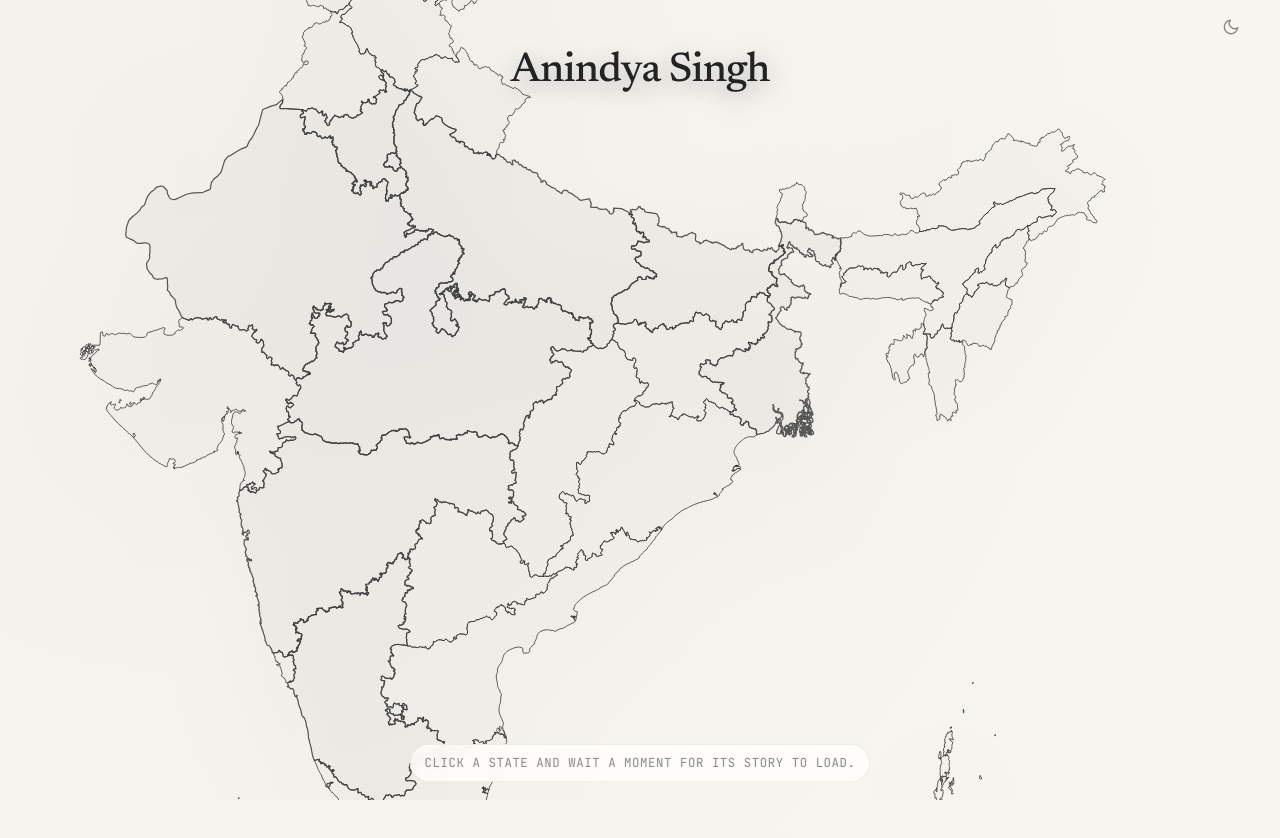
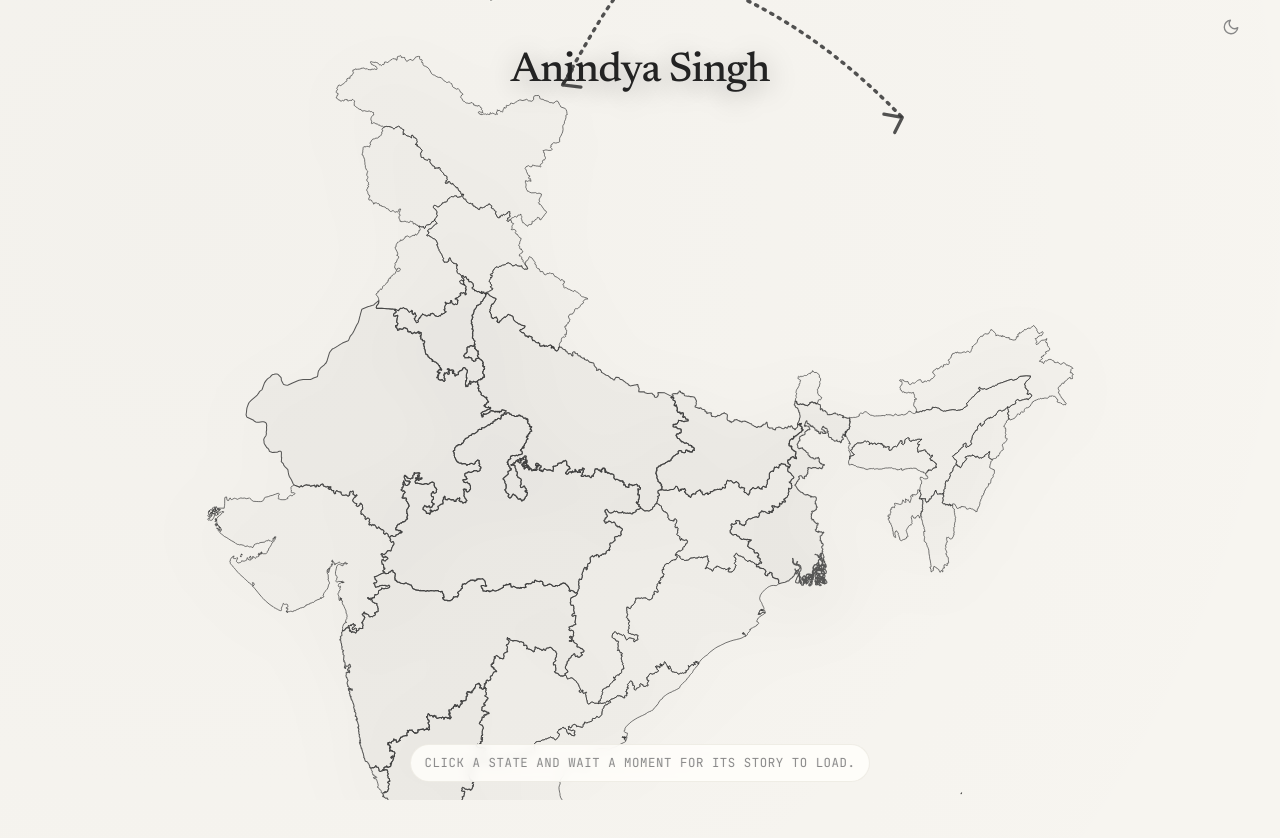
Before and after one commit to Anindyakafka/internetplace, a SvelteKit app: page / in a window 1280 px wide. Shown: the top 838 px of the page. Built offline with nearby package versions, Linux system fonts and the light colour scheme.

Commit message:
shohorer kobitar chhobi shobi tomaye dilam aaj

```diff
--- a/src/routes/+page.svelte
+++ b/src/routes/+page.svelte
@@ -102,6 +102,7 @@
 	let mapScale = $state(2.2);
 	let mapShiftX = $state(0);
 	let mapShiftY = $state(0);
+	let mapStageEl: HTMLElement | null = $state(null);
 
 	let regions = $derived.by<Region[]>(() => {
 		const ids = new Set<string>();
@@ -221,17 +222,24 @@
 	$effect(() => {
 		const onScroll = () => {
 			const doc = document.documentElement;
-			const maxScroll = Math.max(1, doc.scrollHeight - window.innerHeight);
-			const progress = Math.max(0, Math.min(1, window.scrollY / maxScroll));
+			const stageTop = mapStageEl?.offsetTop ?? 0;
+			const stageHeight = mapStageEl?.offsetHeight ?? window.innerHeight * 3.4;
 
-			// Keep the map large while ensuring a near-full frame by the scroll end.
-			const startScale = 1.78;
-			const endScale = 1.06;
+			const stageSpan = Math.max(1, stageHeight - window.innerHeight);
+			const totalSpan = Math.max(1, doc.scrollHeight - window.innerHeight);
+			const remainingPageSpan = Math.max(1, totalSpan - stageTop);
+			const effectiveSpan = Math.min(stageSpan, remainingPageSpan);
+
+			const withinStage = window.scrollY - stageTop;
+			const progress = Math.max(0, Math.min(1, withinStage / effectiveSpan));
+
+			// Keep the prior zoomed-in feel while allowing enough scroll to finish.
+			const startScale = 1.72;
+			const endScale = 0.98;
 			mapScale = startScale + (endScale - startScale) * progress;
 
-			// Drift remains subtle and recenters at the end so the full map is visible.
-			mapShiftX = -5 + progress * 5;
-			mapShiftY = 3.5 + progress * -3.5;
+			mapShiftX = -6 + progress * 6;
+			mapShiftY = 4 + progress * -6;
 		};
 
 		onScroll();
@@ -303,7 +311,7 @@
 	/>
 </svelte:head>
 
-<section class="map-stage">
+<section class="map-stage" bind:this={mapStageEl}>
 	<div class="map-sticky">
 		<h1 class="landing-name">Anindya Singh</h1>
 
@@ -324,6 +332,16 @@
 					interactiveAll: true
 				}}
 			></div>
+
+			<svg class="map-annotations" viewBox="0 0 1000 1000" aria-hidden="true">
+				<path d="M 495 110 C 620 145, 690 205, 742 258" class="arrow-stroke" />
+				<path d="M 742 258 L 725 255 M 742 258 L 735 272" class="arrow-head" />
+				<text x="612" y="122" class="arrow-label" transform="rotate(9 612 122)">I am from</text>
+
+				<path d="M 500 118 C 470 150, 450 190, 428 228" class="arrow-stroke" />
+				<path d="M 428 228 L 437 214 M 428 228 L 445 230" class="arrow-head" />
+				<text x="362" y="150" class="arrow-label" transform="rotate(-18 362 150)">I live in</text>
+			</svg>
 		</div>
 
 		{#if activeRegionName && activeMetric}
@@ -373,7 +391,7 @@
 
 <style>
 	.map-stage {
-		height: 295vh;
+		height: 340vh;
 		background:
 			radial-gradient(circle at 15% 10%, color-mix(in srgb, var(--color-accent-soft) 36%, transparent), transparent 45%),
 			radial-gradient(circle at 88% 84%, color-mix(in srgb, var(--color-accent-soft) 28%, transparent), transparent 34%),
@@ -415,11 +433,50 @@
 	}
 
 	.india-map {
-		width: min(69rem, 95vw, 90vh);
+		width: min(69rem, 95vw);
 		transform: translate(var(--map-shift-x), var(--map-shift-y)) scale(var(--map-scale));
 		transform-origin: 52% 56%;
 		transition: transform 140ms linear;
 		filter: drop-shadow(0 16px 36px rgba(0, 0, 0, 0.28));
+	}
+
+	.map-annotations {
+		position: absolute;
+		width: min(69rem, 95vw);
+		aspect-ratio: 1 / 1;
+		transform: translate(var(--map-shift-x), var(--map-shift-y)) scale(var(--map-scale));
+		transform-origin: 52% 56%;
+		pointer-events: none;
+		z-index: 7;
+	}
+
+	.arrow-stroke {
+		fill: none;
+		stroke: color-mix(in srgb, var(--color-accent) 72%, var(--color-text) 28%);
+		stroke-width: 3.2;
+		stroke-linecap: round;
+		stroke-linejoin: round;
+		stroke-dasharray: 2 6;
+		opacity: 0.86;
+	}
+
+	.arrow-head {
+		fill: none;
+		stroke: color-mix(in srgb, var(--color-accent) 72%, var(--color-text) 28%);
+		stroke-width: 3;
+		stroke-linecap: round;
+		opacity: 0.86;
+	}
+
+	.arrow-label {
+		font-family: var(--font-serif);
+		font-size: 33px;
+		font-style: italic;
+		letter-spacing: 0.01em;
+		fill: color-mix(in srgb, var(--color-text) 82%, var(--color-accent) 18%);
+		paint-order: stroke;
+		stroke: color-mix(in srgb, var(--color-bg) 82%, transparent);
+		stroke-width: 3;
 	}
 
 	.hover-hud {
@@ -609,13 +666,21 @@
 
 	@media (max-width: 900px) {
 		.map-stage {
-			height: 270vh;
+			height: 305vh;
 			margin-top: -64px;
 		}
 
 		.map-zoom-shell {
 			width: 100vw;
 			height: 90vh;
+		}
+
+		.map-annotations {
+			width: 100vw;
+		}
+
+		.arrow-label {
+			font-size: 26px;
 		}
 
 		.india-map {
--- a/static/data/secc_state_summary.json
+++ b/static/data/secc_state_summary.json
@@ -1,5 +1,5 @@
 {
-  "generatedAt": "2026-07-27T07:14:31.170Z",
+  "generatedAt": "2026-07-27T08:34:21.489Z",
   "source": {
     "rural": "src\\data\\shrug-secc-mord-rural-csv\\secc_rural_shrid.csv",
     "urban": "src\\data\\shrug-secc-parsed-urban-csv\\secc_urban_shrid.csv"
```
Also changed, not shown: 1 other file (tests, documents, lock files or other folders).
